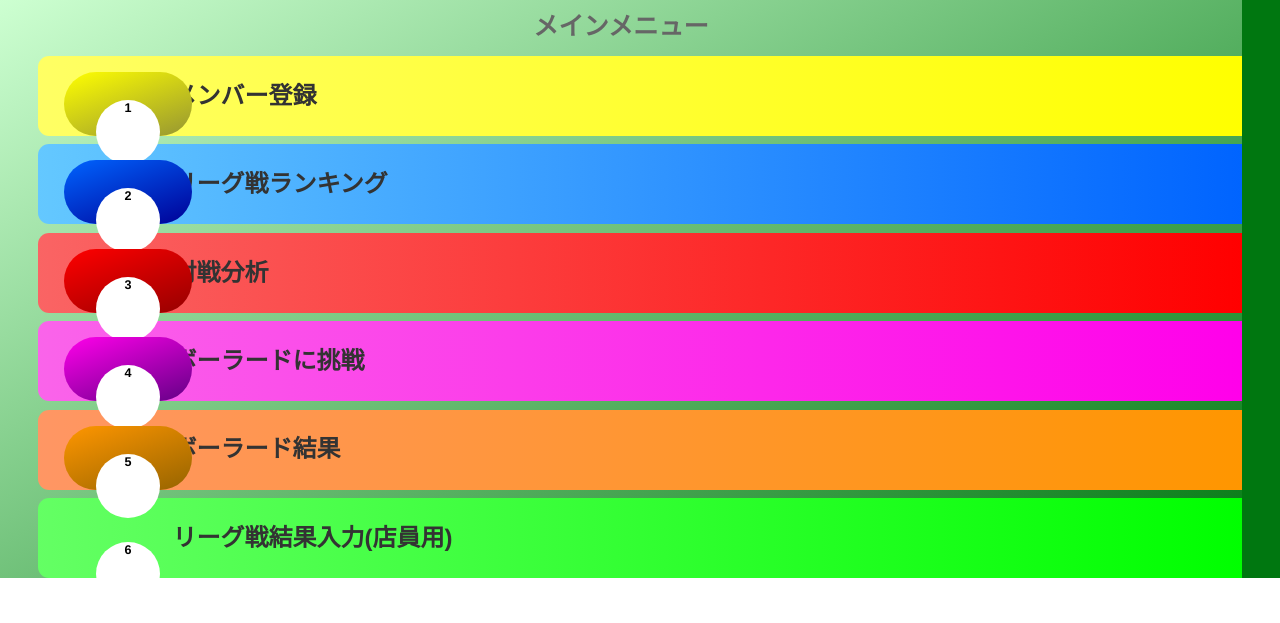
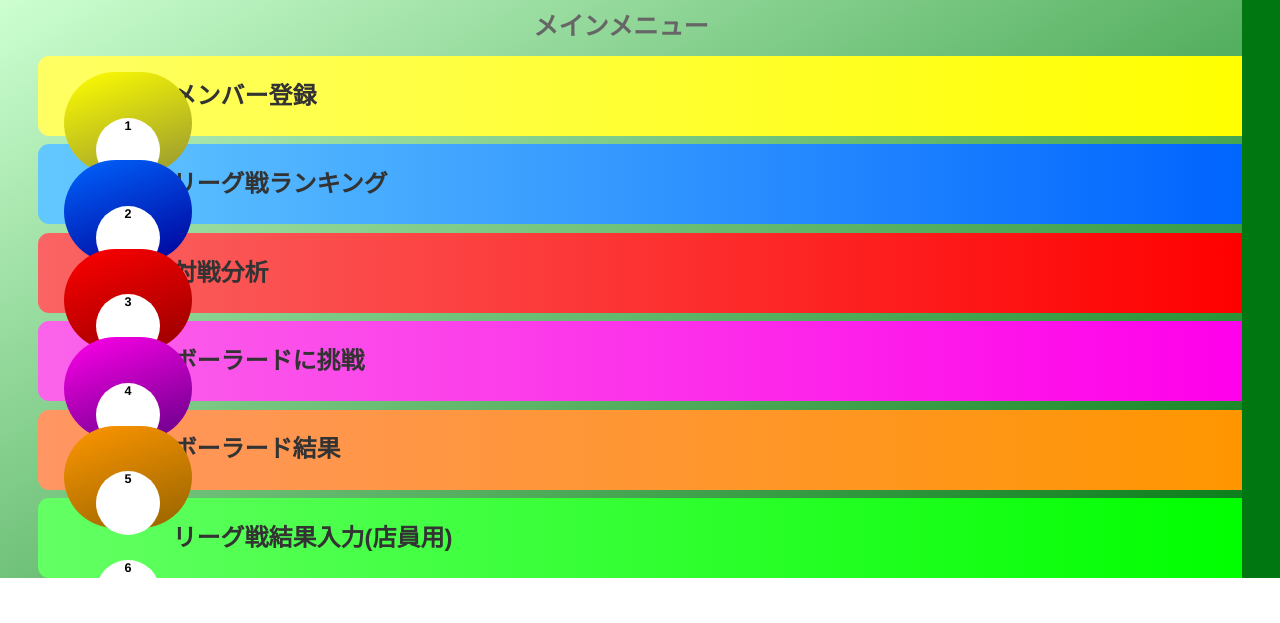
Before and after one commit to tetsuwrx/b-path-league, a PHP site: template web/views/index.twig in a window 1280 px wide. Shown: the top 623 px of the page. Run offline with PHP 8.4, Linux system fonts and the light colour scheme; the template is opened without the code that fills it, so the values that code supplies are empty; some libraries are stand-ins or nearby versions.

Commit message:
Update main.css

```diff
--- a/web/stylesheets/main.css
+++ b/web/stylesheets/main.css
@@ -71,7 +71,7 @@ div.mainball{
   margin-top:2vh;
   color:black;
   width:10vw;
-  height:8vh;
+  height:8vw;
   border-radius:10vw;
 }
 div.ballNumber{
@@ -80,7 +80,7 @@ div.ballNumber{
   background:white;
   border-radius:5vw;
   margin-left:2.5vw;
-  margin-top:0.3vh;
+  margin-top:2.5vh;
   font-weight:bold;
   font-size:0.9em;
 }
```
